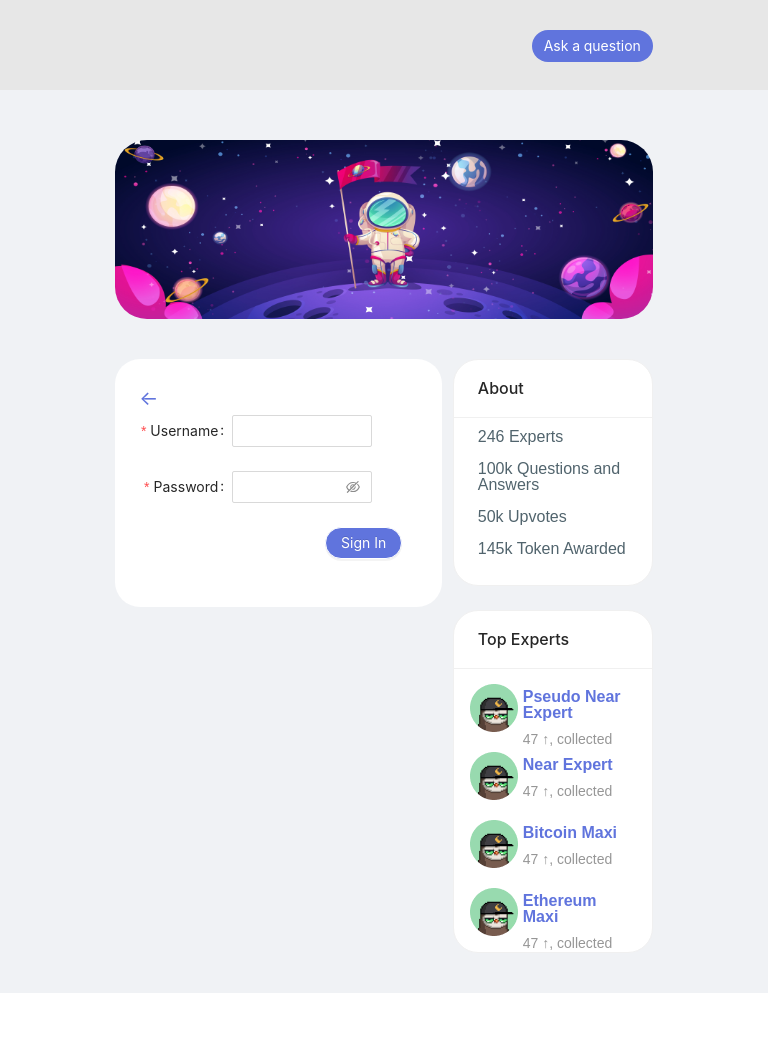
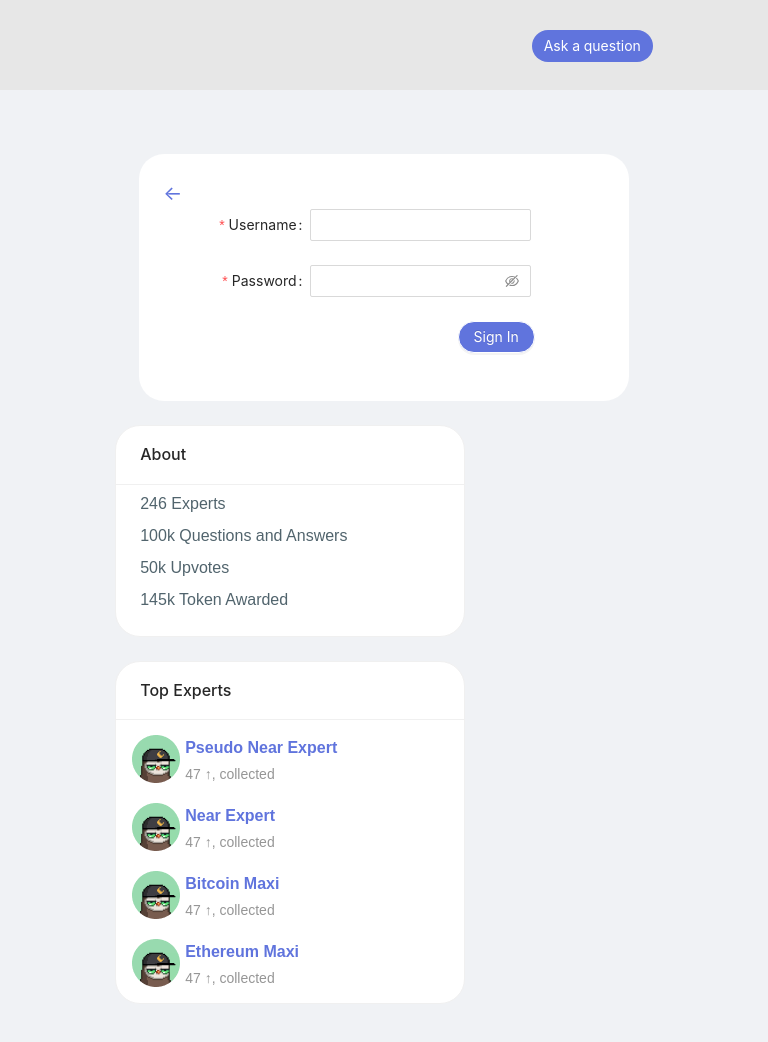
Before and after one commit to wfyhehe/StackOverflow, a React (Create React App) app in the folder react/stackoverflow/: page /signin in a window 768 px wide. Before the commit the page ends 993 px from the top, so only its background shows below. Built offline with nearby package versions, Linux system fonts and the light colour scheme.

Commit message:
responsive

```diff
--- a/react/stackoverflow/src/layout/CenterPage.js
+++ b/react/stackoverflow/src/layout/CenterPage.js
@@ -7,6 +7,22 @@ import TopExperts from "../component/TopExperts";
 
 const {Header, Content, Sider} = Layout;
 export default class CenterPage extends Component {
+  constructor(props) {
+    super(props);
+    this.state = {isMobile: window.innerWidth < 768};
+  }
+
+  componentDidMount() {
+    const resizeEvent = () => {
+      if (window.innerWidth > 768) {
+        this.setState({isMobile: false});
+      } else {
+        this.setState({isMobile: true});
+      }
+    }
+    window.addEventListener('resize', resizeEvent);
+  }
+
   getHardCodeExperts = () => {
     return [{
       first_name: 'Pseudo Near Expert',
@@ -27,6 +43,7 @@ export default class CenterPage extends Component {
     }];
 
   }
+
   render() {
     return (
       <div className="stackoverflow-center-page">
@@ -37,10 +54,26 @@ export default class CenterPage extends Component {
           <Content className="stackoverflow-center-page-content">
             <Router />
           </Content>
-          <Sider className="stackoverflow-center-page-sider">
-            <About expertCount={246} qnaCountInK={100} upvoteCountInK={50} tokenAwardedInK={145} />
-            <TopExperts topExperts={this.getHardCodeExperts()} />
-          </Sider>
+          {this.state.isMobile ? (<Content
+              className="stackoverflow-center-page-content"
+              breakpoint="sm"
+              onBreakpoint={broken => {
+                this.setState({isMobile: broken});
+              }}
+            >
+              <About expertCount={246} qnaCountInK={100} upvoteCountInK={50}
+                     tokenAwardedInK={145} />
+              <TopExperts topExperts={this.getHardCodeExperts()} />
+            </Content>
+          ) : (
+            <Sider
+              className="stackoverflow-center-page-sider"
+            >
+              <About expertCount={246} qnaCountInK={100} upvoteCountInK={50}
+                     tokenAwardedInK={145} />
+              <TopExperts topExperts={this.getHardCodeExperts()} />
+            </Sider>
+          )}
         </Layout>
       </div>
     );
--- a/react/stackoverflow/src/layout/styles/CenterPage.css
+++ b/react/stackoverflow/src/layout/styles/CenterPage.css
@@ -15,11 +15,6 @@
   border-radius: 32px;
 }
 
-.stackoverflow-center-page-layout {
-  width: 70%;
-  margin: 40px 15%;
-}
-
 .stackoverflow-center-page-content {
   flex: 0 0 63%;
   margin-right: 2%;
@@ -27,7 +22,34 @@
 }
 
 .stackoverflow-center-page-sider {
-  flex: 0 0 35% !important;
   max-width: 350px !important;
   min-width: 200px !important;
 }
+
+@media screen and (min-width: 768px) {
+  .stackoverflow-center-page-layout {
+    width: 70%;
+    margin: 40px 15%;
+  }
+  .stackoverflow-center-page-sider{
+    flex: 0 0 35% !important;
+  }
+}
+
+@media screen and (max-width: 768px) {
+  .stackoverflow-center-page-banner-image {
+    display: none;
+  }
+  .stackoverflow-center-page-content {
+    width: 100% !important;
+    padding: 24px;
+
+  }
+
+  .stackoverflow-center-page-sider {
+    width: 100%!important;
+    flex: 0 0 100% !important;
+    max-width: 350px !important;
+    min-width: 200px !important;
+  }
+}
--- a/react/stackoverflow/src/layout/styles/HomeLayout.css
+++ b/react/stackoverflow/src/layout/styles/HomeLayout.css
@@ -24,7 +24,11 @@
   text-decoration: none;
   background-color: #6074DD;
 }
-
+@media screen and (max-width: 768px) {
+  .stackoverflow-center-page-layout{
+    flex-direction: column!important;
+  }
+}
 p {
   font-family: "Poppins", "Rubik", sans-serif;
 }
```
